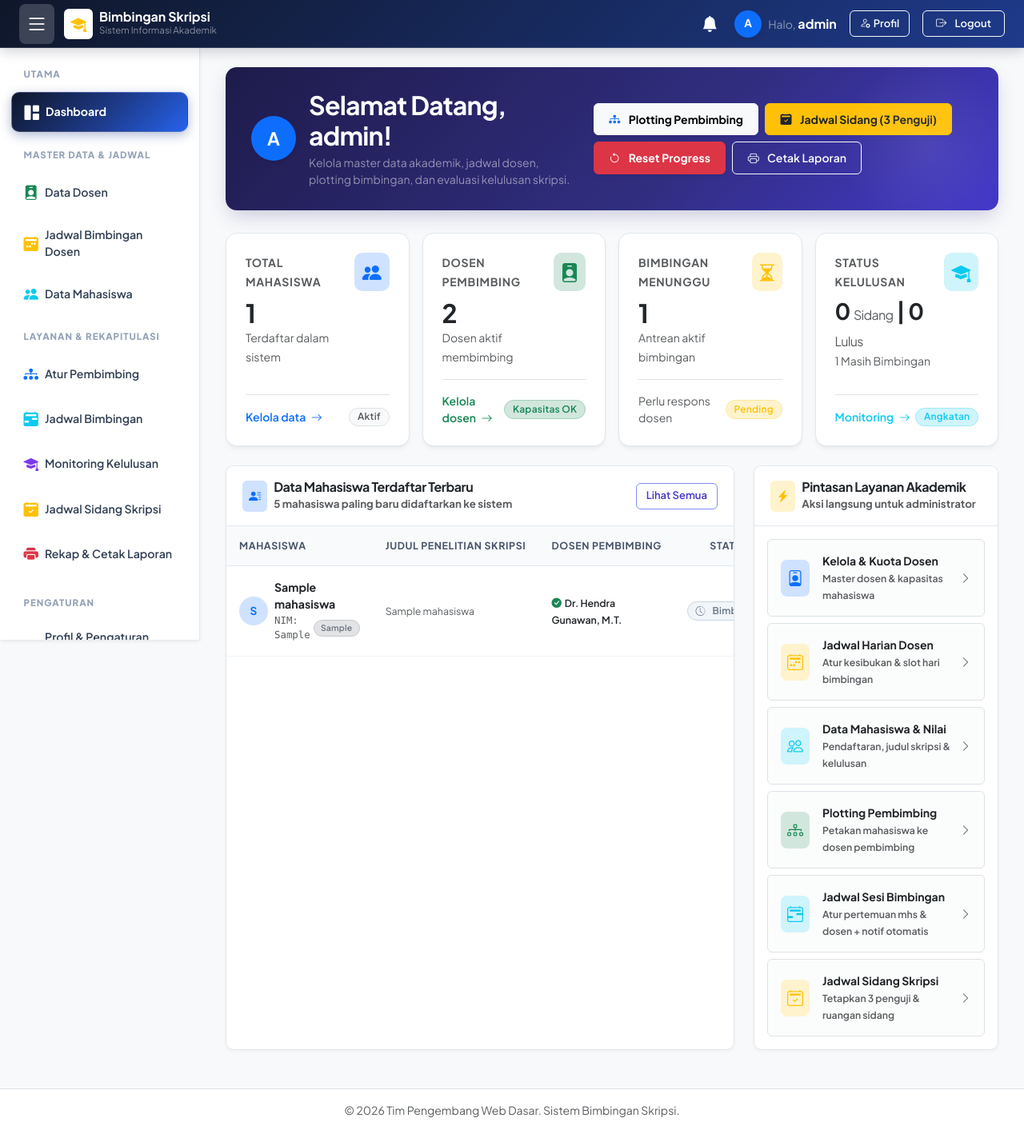
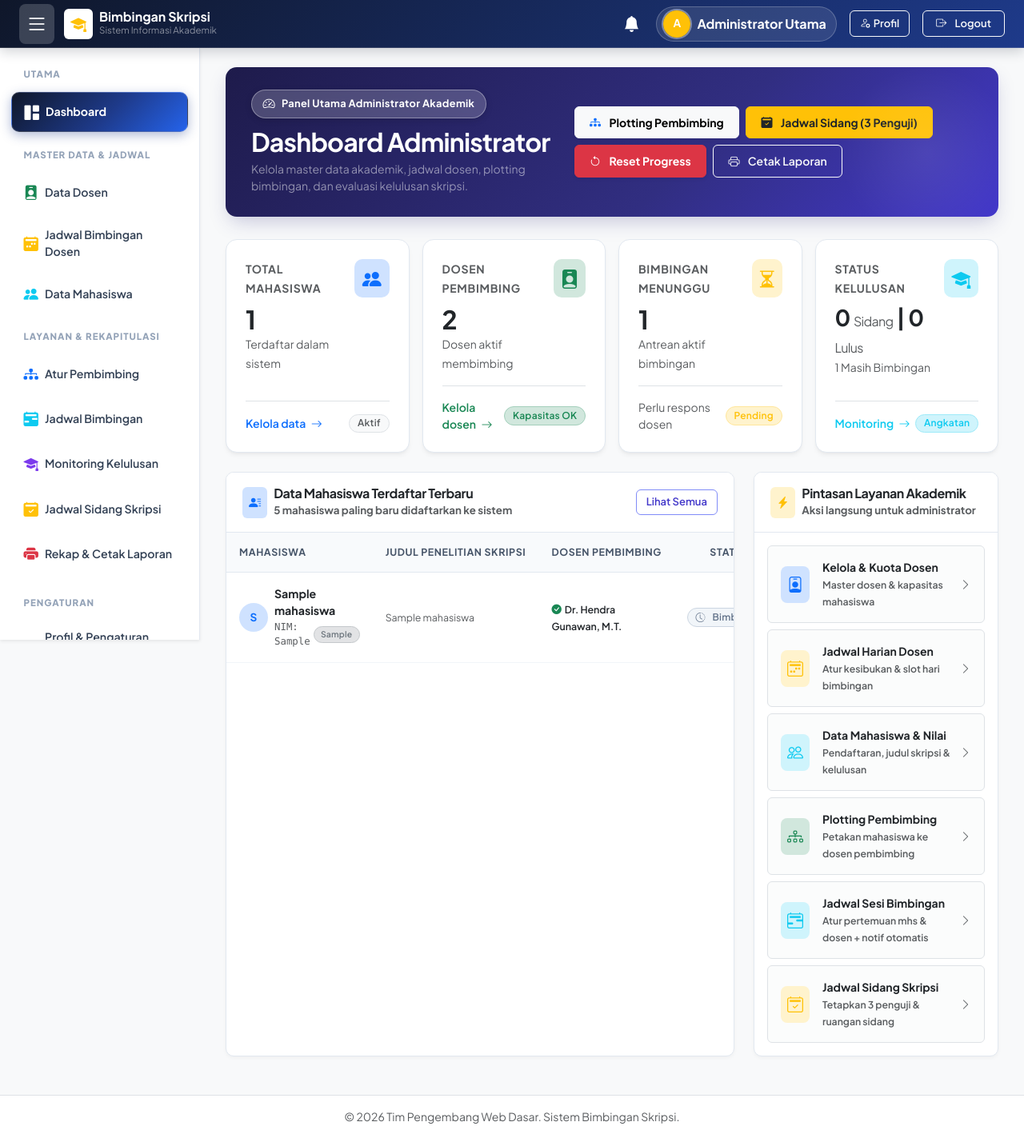
Before and after one commit to robimhmmd-ux/Project-Bimbingan, a PHP site: page /admin/index.php in a window 1280 px wide. Shown: the whole page at 80% size. Before the commit the page ends 1397 px from the top, so only its background shows below. Run offline with PHP 8.4, Linux system fonts and the light colour scheme; a user stored in the database is signed in; data comes from the database, SQL or seed files in the repository; tables that the repository leaves empty hold one stand-in row (values such as "Sample post").

Commit message:
feat(ui): tambahkan avatar foto profil admin di topbar, perbarui sapaan menjadi Admin Oscar, dan rapikan header dashboard

```diff
--- a/admin/index.php
+++ b/admin/index.php
@@ -33,14 +33,13 @@ $mhs_terbaru = $pdo->query("
 
 <!-- Hero Banner Header -->
 <div class="hero-banner d-flex flex-column flex-md-row justify-content-between align-items-md-center gap-3">
-    <div class="d-flex align-items-center gap-3">
-        <a href="profil.php" title="Kelola Profil Administrator">
-            <?= function_exists('render_avatar') ? render_avatar($_SESSION['foto_profil'] ?? '', $_SESSION['nama_lengkap'] ?? 'Admin', 56, 'border-2 border-white') : ''; ?>
-        </a>
-        <div>
-            <h2 class="fw-bold text-white mb-1">Selamat Datang, <?= htmlspecialchars($_SESSION['nama_lengkap'] ?? $_SESSION['username'] ?? 'Administrator'); ?>!</h2>
-            <p class="text-white-50 small mb-0">Kelola master data akademik, jadwal dosen, plotting bimbingan, dan evaluasi kelulusan skripsi.</p>
+    <div>
+        <div class="hero-tag">
+            <i class="bi bi-speedometer2"></i>
+            <span>Panel Utama Administrator Akademik</span>
         </div>
+        <h2 class="fw-bold text-white mb-1">Dashboard Administrator</h2>
+        <p class="text-white-50 small mb-0">Kelola master data akademik, jadwal dosen, plotting bimbingan, dan evaluasi kelulusan skripsi.</p>
     </div>
     <div class="d-flex align-items-center gap-2 flex-wrap">
         <a href="plot_pembimbing.php" class="btn btn-light shadow-sm fw-bold">
--- a/admin/profil.php
+++ b/admin/profil.php
@@ -324,7 +324,7 @@ $has_foto = !empty($foto_url);
                 <i class="bi bi-info-circle-fill text-primary me-2"></i>Panduan Pengaturan Akun
             </h6>
             <p class="text-muted small mb-2">
-                Nama lengkap yang Anda masukkan akan langsung ditampilkan pada banner ucapan selamat datang di navbar atas dan kop surat laporan akademik.
+                Nama lengkap yang Anda masukkan akan langsung ditampilkan pada navbar atas dan kop surat laporan akademik.
             </p>
             <p class="text-muted small mb-0">
                 Gunakan kombinasi huruf, angka, dan simbol untuk kata sandi baru demi menjaga keamanan sistem dan data master mahasiswa.
--- a/config/avatar_helper.php
+++ b/config/avatar_helper.php
@@ -17,10 +17,12 @@ if (!function_exists('get_avatar_url')) {
         // File lokal legacy
         $fname = basename($foto);
         if (file_exists(__DIR__ . '/../assets/uploads/profile/' . $fname)) {
-            return '../assets/uploads/profile/' . htmlspecialchars($fname);
+            $prefix = file_exists('assets/uploads/profile/' . $fname) ? 'assets/uploads/profile/' : '../assets/uploads/profile/';
+            return $prefix . htmlspecialchars($fname);
         }
         if (file_exists(__DIR__ . '/../assets/uploads/' . $fname)) {
-            return '../assets/uploads/' . htmlspecialchars($fname);
+            $prefix = file_exists('assets/uploads/' . $fname) ? 'assets/uploads/' : '../assets/uploads/';
+            return $prefix . htmlspecialchars($fname);
         }
         return null;
     }
--- a/templates/header.php
+++ b/templates/header.php
@@ -24,8 +24,39 @@ if (file_exists(__DIR__ . '/../config/storage_helper.php')) {
 }
 
 $css_ver     = file_exists(__DIR__ . '/../assets/css/style.css') ? filemtime(__DIR__ . '/../assets/css/style.css') : time();
-$cur_user_id = $_SESSION['user_id'];
+$cur_user_id = (int)($_SESSION['user_id'] ?? 0);
 $cur_role    = $_SESSION['role'] ?? '';
+
+// Sinkronisasi otomatis data profil & foto profil dari database (agar selalu segar & akurat di header)
+if (isset($pdo) && $cur_user_id > 0) {
+    try {
+        if ($cur_role === 'admin') {
+            $stmt_sync = $pdo->prepare("SELECT nama_lengkap, foto_profil FROM admin_profil WHERE user_id = :uid LIMIT 1");
+            $stmt_sync->execute([':uid' => $cur_user_id]);
+            $sync_data = $stmt_sync->fetch(PDO::FETCH_ASSOC);
+            if ($sync_data) {
+                if (!empty($sync_data['nama_lengkap'])) $_SESSION['nama_lengkap'] = $sync_data['nama_lengkap'];
+                if (!empty($sync_data['foto_profil']))  $_SESSION['foto_profil']  = $sync_data['foto_profil'];
+            }
+        } elseif ($cur_role === 'dosen') {
+            $stmt_sync = $pdo->prepare("SELECT nama_dosen, foto_profil FROM dosen WHERE user_id = :uid LIMIT 1");
+            $stmt_sync->execute([':uid' => $cur_user_id]);
+            $sync_data = $stmt_sync->fetch(PDO::FETCH_ASSOC);
+            if ($sync_data) {
+                if (!empty($sync_data['nama_dosen']))   $_SESSION['nama_lengkap'] = $sync_data['nama_dosen'];
+                if (!empty($sync_data['foto_profil']))  $_SESSION['foto_profil']  = $sync_data['foto_profil'];
+            }
+        } elseif ($cur_role === 'mahasiswa') {
+            $stmt_sync = $pdo->prepare("SELECT nama_lengkap, foto_profil FROM mahasiswa WHERE user_id = :uid LIMIT 1");
+            $stmt_sync->execute([':uid' => $cur_user_id]);
+            $sync_data = $stmt_sync->fetch(PDO::FETCH_ASSOC);
+            if ($sync_data) {
+                if (!empty($sync_data['nama_lengkap'])) $_SESSION['nama_lengkap'] = $sync_data['nama_lengkap'];
+                if (!empty($sync_data['foto_profil']))  $_SESSION['foto_profil']  = $sync_data['foto_profil'];
+            }
+        }
+    } catch (PDOException $e) {}
+}
 
 // Ambil data notifikasi aktif untuk pengguna saat ini (UPDATE Robi: tabel notifikasi)
 $notif_unread_count = 0;
@@ -289,6 +320,11 @@ if (isset($pdo) && isset($_SESSION['user_id'])) {
             background: rgba(255, 255, 255, 0.28) !important;
             transform: scale(1.06);
         }
+        .navbar-user-pill:hover {
+            background: rgba(255, 255, 255, 0.2) !important;
+            border-color: rgba(255, 255, 255, 0.4) !important;
+            transform: scale(1.02);
+        }
     </style>
     <script>
         // State awal instan sebelum render
@@ -417,13 +453,14 @@ if (isset($pdo) && isset($_SESSION['user_id'])) {
                     <?php endif; ?>
                 </ul>
             </div>
-            <a href="profil.php" class="text-decoration-none d-inline-flex align-items-center gap-2 text-white" title="Buka Profil & Pengaturan Akun">
-                <?php if (function_exists('render_avatar')): ?>
-                    <?= render_avatar($_SESSION['foto_profil'] ?? '', $_SESSION['nama_lengkap'] ?? $_SESSION['username'] ?? 'User', 34, 'border-2 border-white'); ?>
+            <a href="profil.php" class="text-decoration-none d-inline-flex align-items-center gap-2 text-white px-2 py-1 rounded-pill navbar-user-pill" style="background: rgba(255, 255, 255, 0.1); border: 1px solid rgba(255, 255, 255, 0.22); transition: all 0.2s ease;" title="Buka Profil & Pengaturan Akun">
+                <?php if ($cur_role === 'admin' && function_exists('render_avatar')): ?>
+                    <span class="d-inline-flex rounded-circle p-0" style="box-shadow: 0 0 0 2px rgba(255,255,255,0.4);">
+                        <?= render_avatar($_SESSION['foto_profil'] ?? '', $_SESSION['nama_lengkap'] ?? $_SESSION['username'] ?? 'User', 34, 'border-2 border-white shadow-sm', 'warning'); ?>
+                    </span>
                 <?php endif; ?>
-                <div>
-                    <span class="small d-none d-md-inline text-white-50">Halo,</span>
-                    <span class="fw-bold text-white"><?= htmlspecialchars($_SESSION['nama_lengkap'] ?? $_SESSION['username'] ?? 'User'); ?></span>
+                <div class="pe-1">
+                    <span class="fw-bold text-white"><?= ($cur_role === 'admin' && !str_starts_with(strtolower(trim($_SESSION['nama_lengkap'] ?? $_SESSION['username'] ?? '')), 'admin') ? 'Admin ' : '') . htmlspecialchars($_SESSION['nama_lengkap'] ?? $_SESSION['username'] ?? 'User'); ?></span>
                 </div>
             </a>
             <a href="profil.php" class="btn btn-sm btn-outline-light d-none d-sm-inline-flex align-items-center gap-1" title="Buka Profil & Pengaturan Akun">
```
